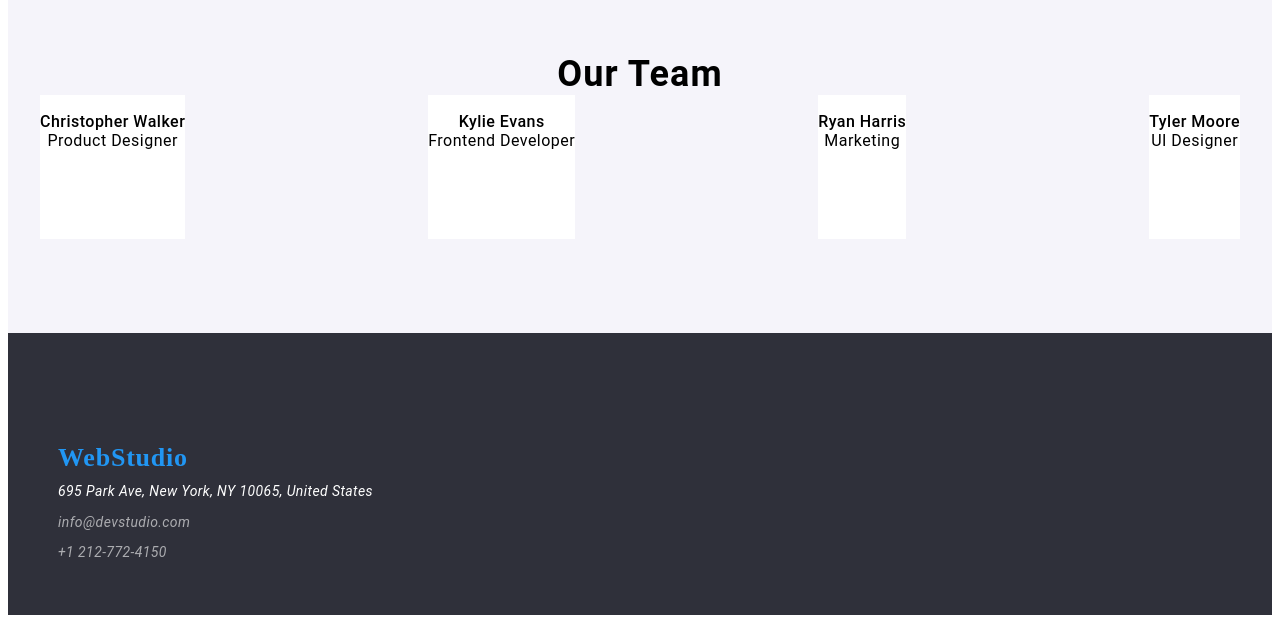
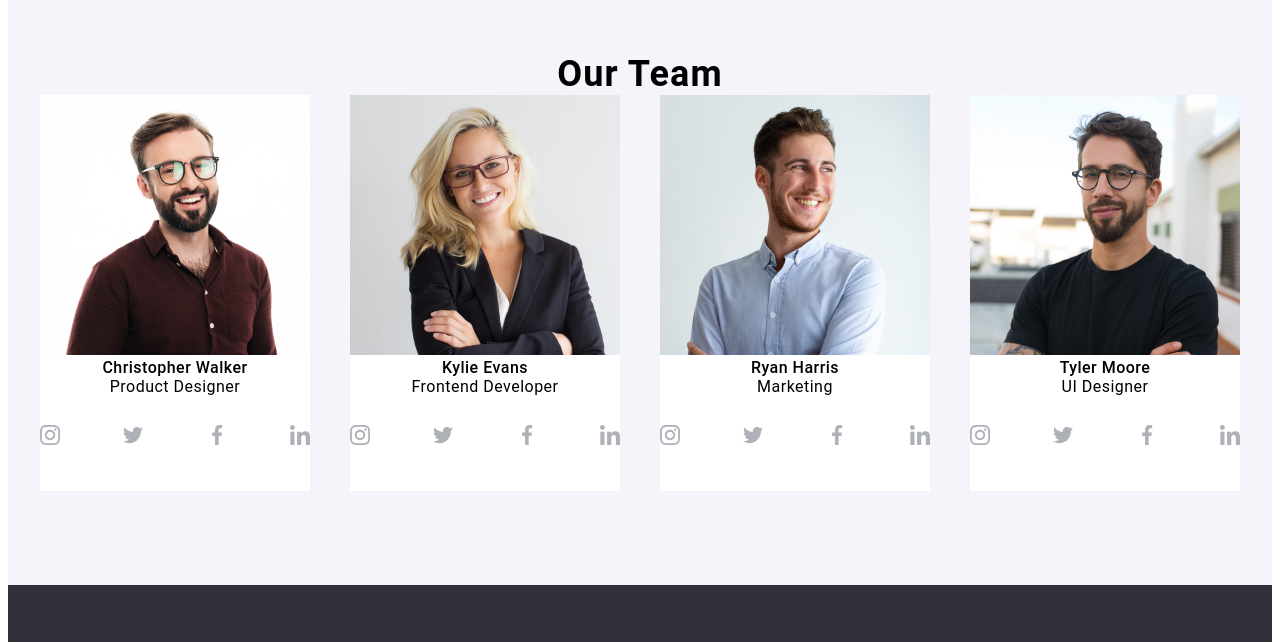
Before and after one commit to vika1905/web-studio, a plain HTML site: page index.html in a window 1280 px wide. Shown: the part 1354-1996 px from the top of the page. Drawn offline with Linux system fonts and the light colour scheme; files whose address does not match are found by name.

Commit message:
Update index.html

```diff
--- a/index.html
+++ b/index.html
@@ -63,7 +63,7 @@
         <ul class="work-list">
           <li class="work-list-item">
           <div class="work-list-wrap">
-            <img src="./img/img.png" alt="">
+            <img src="./images/img.png" alt="">
             <p class="work-list-text">Desktop applications</p>
           </div>
         </li>
@@ -84,109 +84,109 @@
         </h2>
         <ul class="team-list">
         <li class="team-list-item">
-        <img src="./img/img.jpg" alt="">
+        <img src="./images/img.jpg" alt="">
         <h3 class="team-list-title">Christopher Walker</h3>
         <p class="team-list-text">Product Designer</p>
         <ul class="team-list-ul">
           <li>
             <a href="https://www.instagram.com/_viktoria_gridas/profilecard/?igsh=MTRuZTRhaTZxMHh3bg%3D%3D">
-          <img  src="./img/instagram 2 (1).svg"  alt="">
+          <img  src="./images/instagram 2 (1).svg"  alt="">
             </a>
           </li>
           <li>
             <a href="https://www.canva.com/design/DAGU4kJbk_Q/PhoBK3PVsKb9By6MakZGPw/edit?ui=eyJEIjp7IlQiOnsiQSI6IlBCWTdteVhNNGhndkt3ck4ifX19">
-              <img src="./img/twitter 1 (1).svg" alt="">
+              <img src="./images/twitter 1 (1).svg" alt="">
             </a>
           </li>
           <li>
             <a href="https://www.facebook.com/people/Viktoria-Gridas/pfbid0GLK2osSbii1rqncghfyNhjer6ENBuGA6QBmw3QcUZXXR6Yp1MuEYGV9si1JMCXJjl/">
-              <img src="./img/facebook 1 (1).svg" alt="">
+              <img src="./images/facebook 1 (1).svg" alt="">
             </a>
           </li>
           <li>
             <a href="https://www.canva.com/design/DAGU4kJbk_Q/PhoBK3PVsKb9By6MakZGPw/edit?ui=eyJEIjp7IlQiOnsiQSI6IlBCWTdteVhNNGhndkt3ck4ifX19">
-              <img src="./img/linkedin 1 (1).svg" alt="">
+              <img src="./images/linkedin 1 (1).svg" alt="">
             </a>
           </li>
         </ul>
         </li>
         <li class="team-list-item">
-        <img src="./img/img (1).jpg" alt="">
+        <img src="./images/img (1).jpg" alt="">
         <h3 class="team-list-title">Kylie Evans</h3>
         <p class="team-list-text">Frontend Developer</p>
         <ul  class="team-list-ul">
           <li>
             <a href="https://www.instagram.com/_viktoria_gridas/profilecard/?igsh=MTRuZTRhaTZxMHh3bg%3D%3D">
-              <img src="./img/instagram 2 (1).svg" alt="">
+              <img src="./images/instagram 2 (1).svg" alt="">
             </a>
           </li>
           <li>
             <a href="https://www.canva.com/design/DAGU4kJbk_Q/PhoBK3PVsKb9By6MakZGPw/edit?ui=eyJEIjp7IlQiOnsiQSI6IlBCWTdteVhNNGhndkt3ck4ifX19">
-              <img src="./img/twitter 1 (1).svg" alt="">
+              <img src="./images/twitter 1 (1).svg" alt="">
             </a>
           </li>
           <li>
             <a href="https://www.facebook.com/people/Viktoria-Gridas/pfbid0GLK2osSbii1rqncghfyNhjer6ENBuGA6QBmw3QcUZXXR6Yp1MuEYGV9si1JMCXJjl/">
-              <img src="./img/facebook 1 (1).svg" alt="">
+              <img src="./images/facebook 1 (1).svg" alt="">
             </a>
           </li>
           <li>
             <a href="https://www.canva.com/design/DAGU4kJbk_Q/PhoBK3PVsKb9By6MakZGPw/edit?ui=eyJEIjp7IlQiOnsiQSI6IlBCWTdteVhNNGhndkt3ck4ifX19">
-              <img src="./img/linkedin 1 (1).svg" alt="">
+              <img src="./images/linkedin 1 (1).svg" alt="">
             </a>
           </li>
         </li>
       </ul>
         <li class="team-list-item">
-        <img src="./img/img (7).jpg" alt="">
+        <img src="./images/img (7).jpg" alt="">
         <h3 class="team-list-title">Ryan Harris</h3>
         <p class="team-list-text">Marketing</p>
         <ul  class="team-list-ul">
           <li>
             <a href="https://www.instagram.com/_viktoria_gridas/profilecard/?igsh=MTRuZTRhaTZxMHh3bg%3D%3D">
-              <img  src="./img/instagram 2 (1).svg" alt="">
+              <img  src="./images/instagram 2 (1).svg" alt="">
             </a>
           </li>
           <li>
             <a href="https://www.canva.com/design/DAGU4kJbk_Q/PhoBK3PVsKb9By6MakZGPw/edit?ui=eyJEIjp7IlQiOnsiQSI6IlBCWTdteVhNNGhndkt3ck4ifX19">
-              <img   src="./img/twitter 1 (1).svg" alt="">
+              <img   src="./images/twitter 1 (1).svg" alt="">
             </a>
           </li>
           <li>
             <a href="https://www.facebook.com/people/Viktoria-Gridas/pfbid0GLK2osSbii1rqncghfyNhjer6ENBuGA6QBmw3QcUZXXR6Yp1MuEYGV9si1JMCXJjl/">
-              <img  src="./img/facebook 1 (1).svg" alt="">
+              <img  src="./images/facebook 1 (1).svg" alt="">
             </a>
           </li>
           <li>
             <a href="https://www.canva.com/design/DAGU4kJbk_Q/PhoBK3PVsKb9By6MakZGPw/edit?ui=eyJEIjp7IlQiOnsiQSI6IlBCWTdteVhNNGhndkt3ck4ifX19">
-              <img  src="./img/linkedin 1 (1).svg" alt="">
+              <img  src="./images/linkedin 1 (1).svg" alt="">
             </a>
           </li>
         </ul>
         </li>
         <li class="team-list-item">
-        <img src="./img/img (8).jpg" alt="">
+        <img src="./images/img (8).jpg" alt="">
         <h3 class="team-list-title">Tyler Moore</h3>
         <p  class="team-list-text">UI Designer</p>
         <ul  class="team-list-ul">
           <li>
             <a href="https://www.instagram.com/_viktoria_gridas/profilecard/?igsh=MTRuZTRhaTZxMHh3bg%3D%3D">
-              <img src="./img/instagram 2 (1).svg" alt="">
+              <img src="./images/instagram 2 (1).svg" alt="">
             </a>
           </li>
           <li>
             <a href="https://www.canva.com/design/DAGU4kJbk_Q/PhoBK3PVsKb9By6MakZGPw/edit?ui=eyJEIjp7IlQiOnsiQSI6IlBCWTdteVhNNGhndkt3ck4ifX19">
-              <img src="./img/twitter 1 (1).svg" alt="">
+              <img src="./images/twitter 1 (1).svg" alt="">
             </a>
           </li>
           <li>
             <a href="https://www.facebook.com/people/Viktoria-Gridas/pfbid0GLK2osSbii1rqncghfyNhjer6ENBuGA6QBmw3QcUZXXR6Yp1MuEYGV9si1JMCXJjl/">
-              <img src="./img/facebook 1 (1).svg" alt="">
+              <img src="./images/facebook 1 (1).svg" alt="">
             </a>
           </li>
           <li>
             <a href="https://www.canva.com/design/DAGU4kJbk_Q/PhoBK3PVsKb9By6MakZGPw/edit?ui=eyJEIjp7IlQiOnsiQSI6IlBCWTdteVhNNGhndkt3ck4ifX19">
-              <img src="./img/linkedin 1 (1).svg" alt="">
+              <img src="./images/linkedin 1 (1).svg" alt="">
             </a>
           </li>
         </ul>
```
